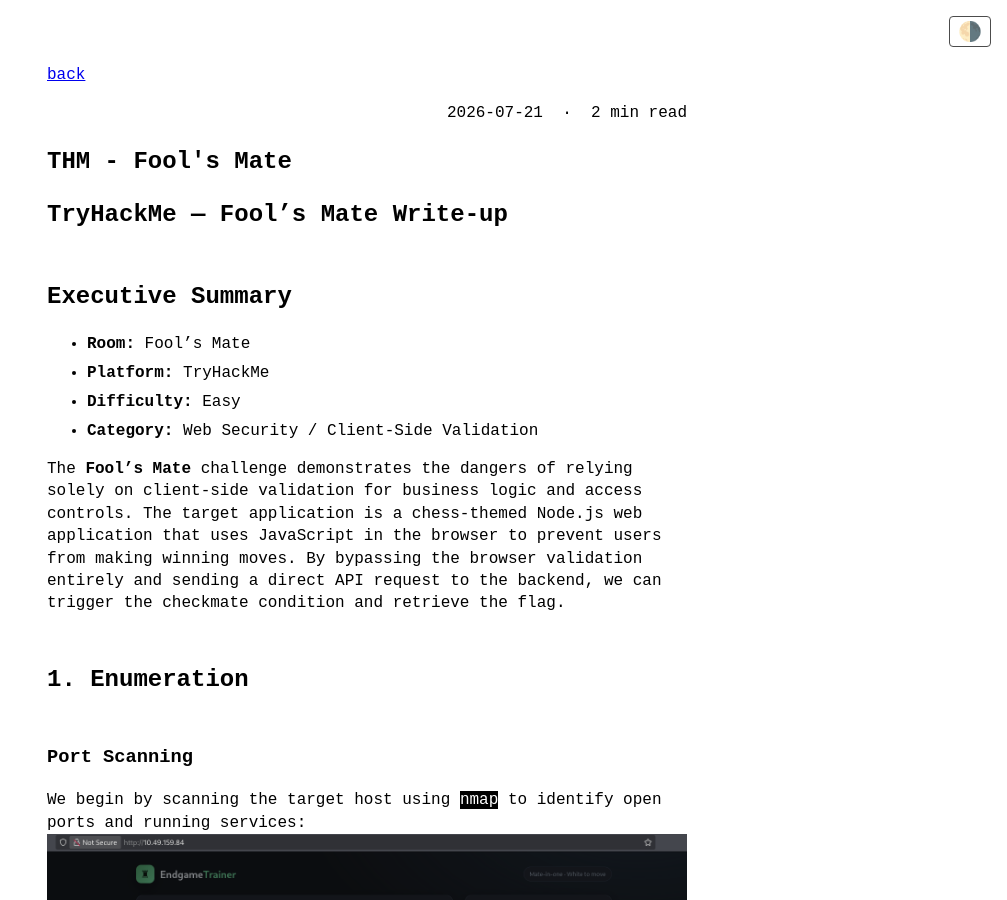
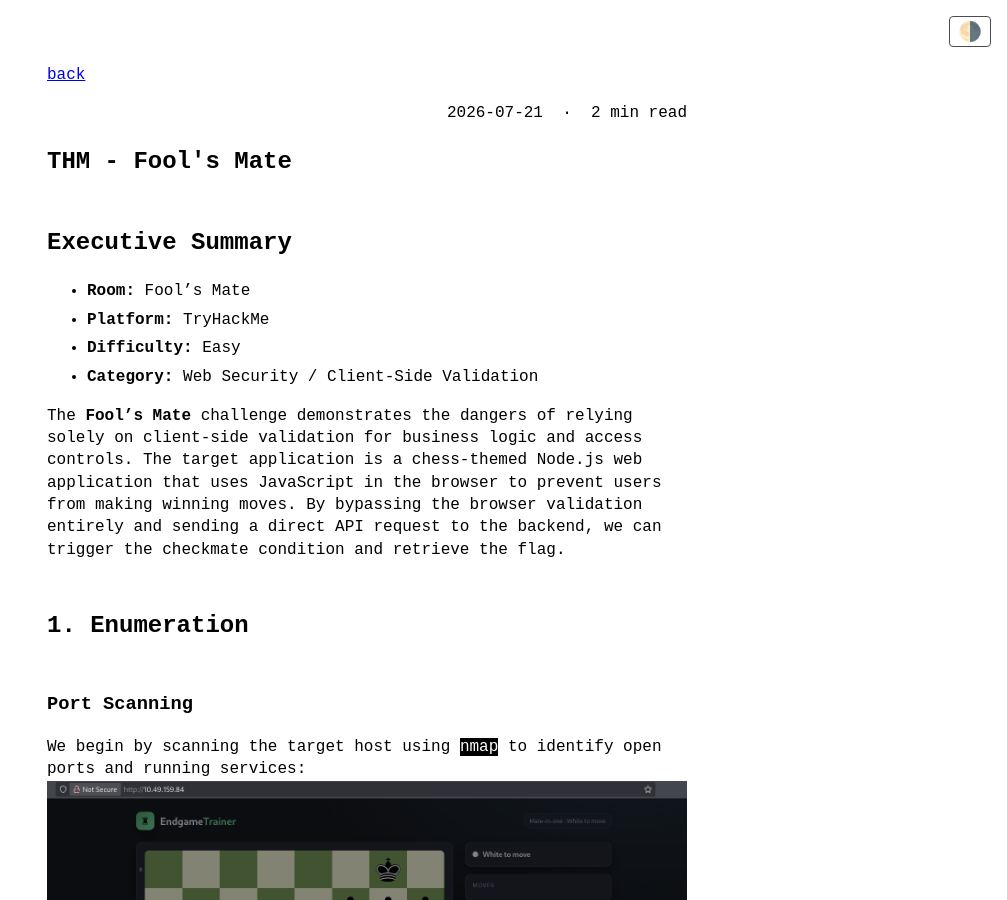
Before and after one commit to mahidulhq/mahidulhq.github.io, a Jekyll site: the page built from _posts/2026-07-22-fools-mate.md, in a window 1280 px wide and 900 px high. Shown: the whole window, without its empty margins (273-1280 px from the left). Built offline with Jekyll 4.4.1, drawn with Linux system fonts in a browser that asks for light colours; our own code applies the rules of GitHub Pages for plain Markdown files.

Commit message:
Update 2026-07-22-fools-mate.md

```diff
--- a/_posts/2026-07-22-fools-mate.md
+++ b/_posts/2026-07-22-fools-mate.md
@@ -3,8 +3,6 @@ title: "THM - Fool's Mate"
 date: 2026-07-22 00:23:13 +0600
 categories: [writeup]
 ---
-
-# TryHackMe — Fool's Mate Write-up
 
 ## Executive Summary
 - **Room:** Fool's Mate
```
